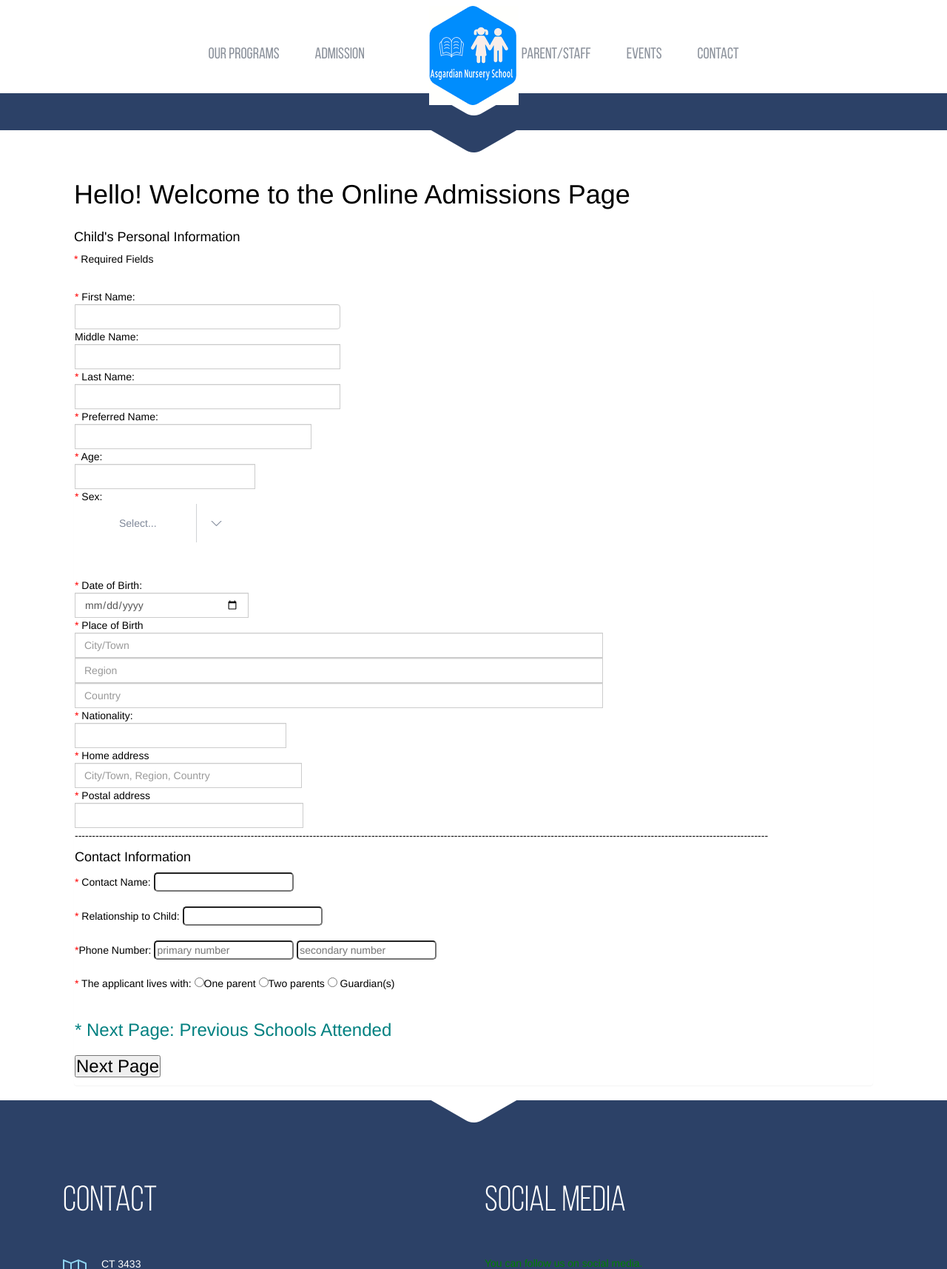
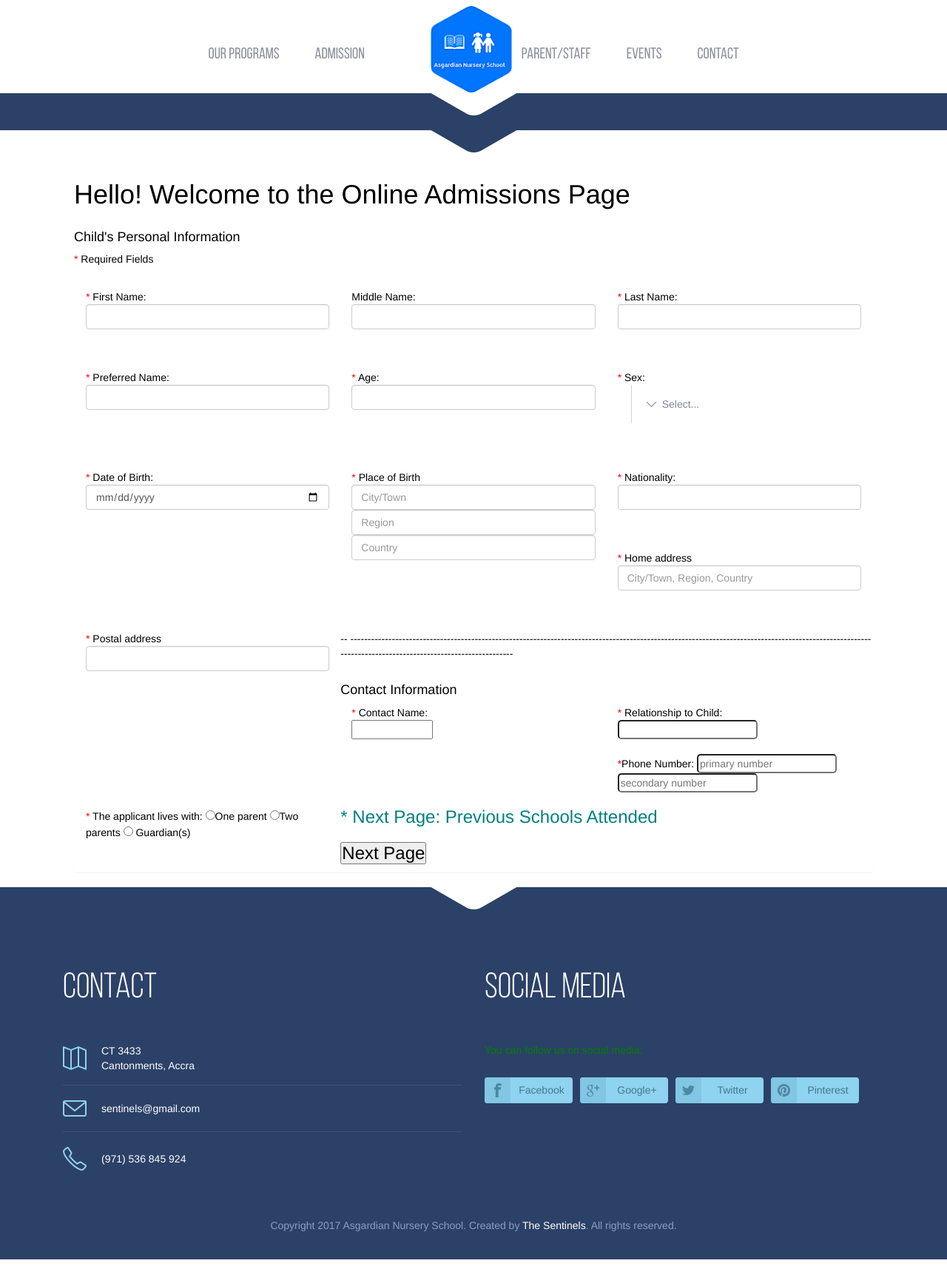
Before and after one commit to EnigmaDX/Asgard_School_Management_System, a PHP site: page /admissions/admissionspage1.html in a window 1280 px wide. Shown: the top 1715 px of the page at 74% size. Run offline with PHP 8.4, Linux system fonts and the light colour scheme.

Commit message:
made some changes

```diff
--- a/asgard_nursery_school/admissions/admissionspage1.html
+++ b/asgard_nursery_school/admissions/admissionspage1.html
@@ -48,39 +48,40 @@
 		<form method = "post" action = "admissionspage2.html" name = "form">
 
 <!--personal information -->
-		<div class="input-group col-md-4">
-			<span style= 'color:red'>*</span> First Name: <input type = "text" id = "fname" class="form-control"></input>
+		<div class="form-group col-md-4">
+			<span style= 'color:red'>*</span> First Name: <input type = "text" id = "fname" class="form-control">
 		</div>
-		<div class="input-group col-md-4">
-			Middle Name: <input type = "text" id= "midname" class="form-control"></input>
+		<div class="form-group col-md-4">
+			Middle Name: <input type = "text" id= "midname" class="form-control">
 		</div>
-		<div class="input-group col-md-4">
-			<span style= 'color:red'>*</span> Last Name: <input type = "text" id = "lname" class="form-control"></input>
+		<div class="form-group col-md-4">
+			<span style= 'color:red'>*</span> Last Name: <input type = "text" id = "lname" class="form-control">
 		  <br><br>
 
 		</div>
-		<div class="input-group">
+		<div class="form-group col-md-4">
 			<span style= 'color:red'>*</span> Preferred Name: <input type = "text" id = "prefname" class="form-control"> <br><br>
 		</div>
 
-		<div class="input-group">
-			<span style= 'color:red'>*</span> Age: <input type = "text" maxlength=2 id = "age"class="form-control"></input><br><br>
+		<div class="form-group col-md-4">
+			<span style= 'color:red'>*</span> Age: <input type = "text" maxlength=2 id = "age"class="form-control"><br><br>
 		</div>
 
-
-		  <span style= 'color:red'>*</span> Sex: <select id = "sex">
+		<div class="form-group col-md-4">
+		  <span style= 'color:red'>*</span> Sex: <select id="sex">
 		    <option> Select... </option>
 		    <option> Male </option>
 		    <option> Female </option>
 		  </select> <br>
 		  <br>
+		  </div>
 
-		<div class="input-group">
+		<div class="form-group col-md-4">
 			<span style= 'color:red'>*</span> Date of Birth: <input type = "date" id = "dob" class="form-control">
 		  <br><br>
 		</div>
 
-		<div class="input-group">
+		<div class="form-group col-md-4 ">
 			<span style= 'color:red'>*</span> Place of Birth
 		  <input type =  "text" placeholder="City/Town" id = "city" class="form-control">
 		  <input type =  "text" placeholder="Region" id = "region" class="form-control">
@@ -88,35 +89,45 @@
 		  <br><br>
 		</div>
 
-		<div class="input-group">
+		<div class="form-group col-md-4">
 			<span style= 'color:red'>*</span> Nationality: <input type= "text" id = "nationality" class="form-control"><br><br>
 		</div>
 
-		<div class="input-group">
+		<div class="form-group col-md-4">
 			<span style= 'color:red'>*</span> Home address <input type = "text" placeholder = "City/Town, Region, Country" id = "home" class="form-control"> <br><br>
 		</div>
 
-		<div class="input-group">
+		<div class="form-group col-md-4">
 			<span style= 'color:red'>*</span> Postal address <input type = "text" id = "postaladdress" class="form-control"><br><br>
 		</div>
 
 
 
----------------------------------------------------------------------------------------------------------------------------------------------------------------------------------------------------------
- <!--contact information -->
+-- ---------------------------------------------------------------------------------------------------------------------------------------------------------------------------------------------------------
+ <!--contact information  -->
+ <div id="midhead">
 		   <h4>Contact Information</h4>
-		  <span style= 'color:red'>*</span> Contact Name: <input type = "text" id = "contactname" class="input"><br><br>
+		   </div>
+		<div class="form-group col-md-4">
+			  <span style= 'color:red'>*</span> Contact Name: <input type = "text" id = "contactname" class="input-group col-md-4"><br><br>
+			  </div>
+
+			  <div class="form group col-md-4">
 			  <span style= 'color:red'>*</span> Relationship to Child: <input type = "text" id = "relationship" class="input"><br><br>
+			  </div>
+			  <div class="form group col-md-4">
 			  <span style= 'color:red'>*</span>Phone Number:
 			  <input type = "tel" placeholder = "primary number" id = "pnumber" class="input">
 			  <input type = "tel" placeholder="secondary number" id = "snumber" class="input">
 			<br><br>
-
+			</div>
+			<div class="form group col-md-4">
 			<span style= 'color:red'>*</span>  The applicant lives with:
-		 <input type = "radio" id = "oneparent" name = "selector">One parent </input>
-		 <input type = "radio" id = "twoparents" name = "selector">Two parents </input>
-		 <input type = "radio" id = "guardian" name = "selector"> Guardian(s)</input>
+			 <input type = "radio" id = "oneparent" name = "selector">One parent
+			 <input type = "radio" id = "twoparents" name = "selector">Two parents
+			 <input type = "radio" id = "guardian" name = "selector"> Guardian(s)
 			 <br><br>
+		</div>
 
 		<h3> <span style= 'color: teal'> * Next Page: Previous Schools Attended </span> <h3>
 			<input type = "button" value = "Next Page" id = "submit" onclick="validateIndex()">
--- a/asgard_nursery_school/css/admissions.css
+++ b/asgard_nursery_school/css/admissions.css
@@ -187,7 +187,7 @@ a:hover {
 	cursor: pointer;
 	margin: 0 auto -82px;
 	text-indent: -9999em;
-	background: url(../images/AsgrdLogo.png) no-repeat;
+	background: url(../images/fineLogo.png) no-repeat;
 	position: relative;
 	z-index: 3;
 }
--- a/asgard_nursery_school/css/childinfo.css
+++ b/asgard_nursery_school/css/childinfo.css
@@ -113,7 +113,7 @@ a:hover {
 	cursor: pointer;
 	margin: 0 auto -82px;
 	text-indent: -9999em;
-	background: url(../images/AsgrdLogo.png) no-repeat;
+	background: url(../images/fineLogo.png) no-repeat;
 	position: relative;
 	z-index: 3;
 }
--- a/asgard_nursery_school/css/ourPrograms.css
+++ b/asgard_nursery_school/css/ourPrograms.css
@@ -187,7 +187,7 @@ a:hover {
 	cursor: pointer;
 	margin: 0 auto -82px;
 	text-indent: -9999em;
-	background: url(../images/AsgrdLogo.png) no-repeat;
+	background: url(../images/fineLogo.png) no-repeat;
 	position: relative;
 	z-index: 3;
 }
```
Lines whose indentation alone changed are shown as unchanged.
